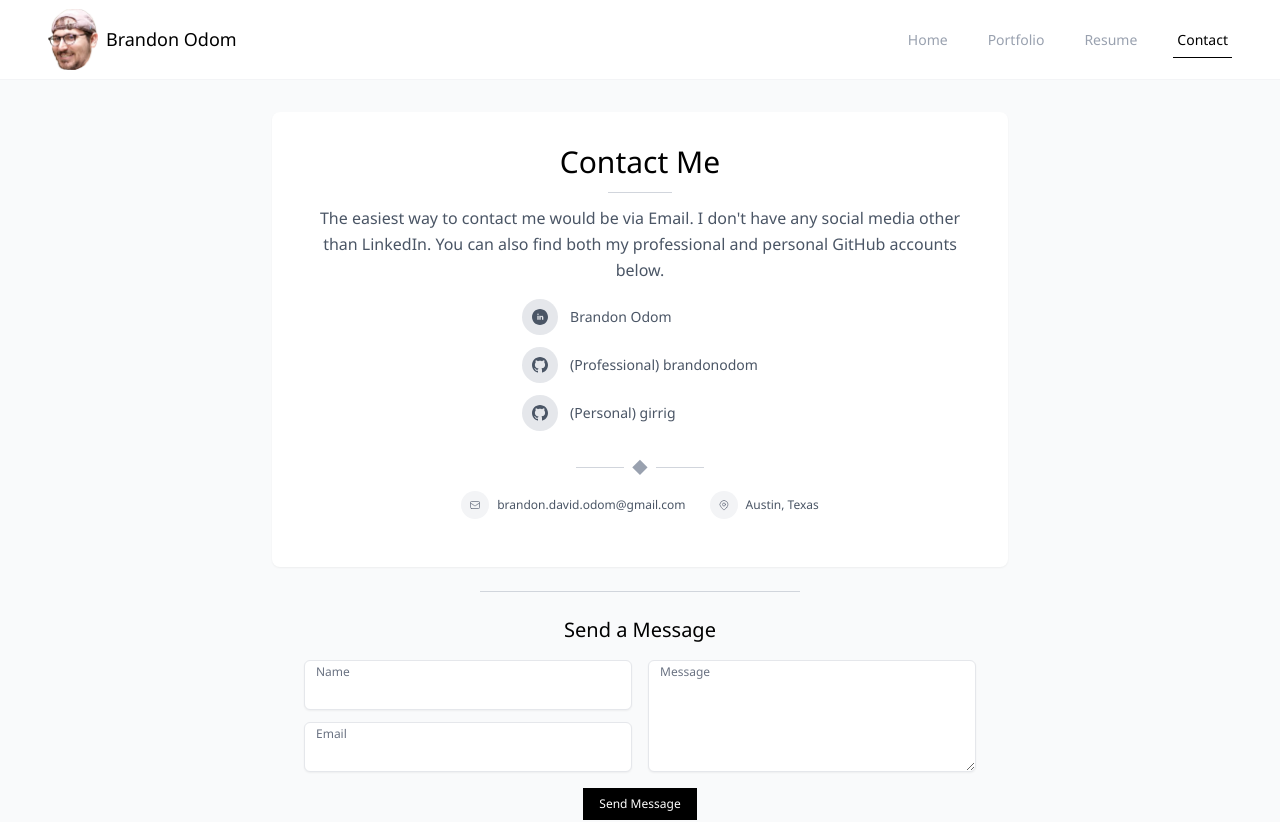
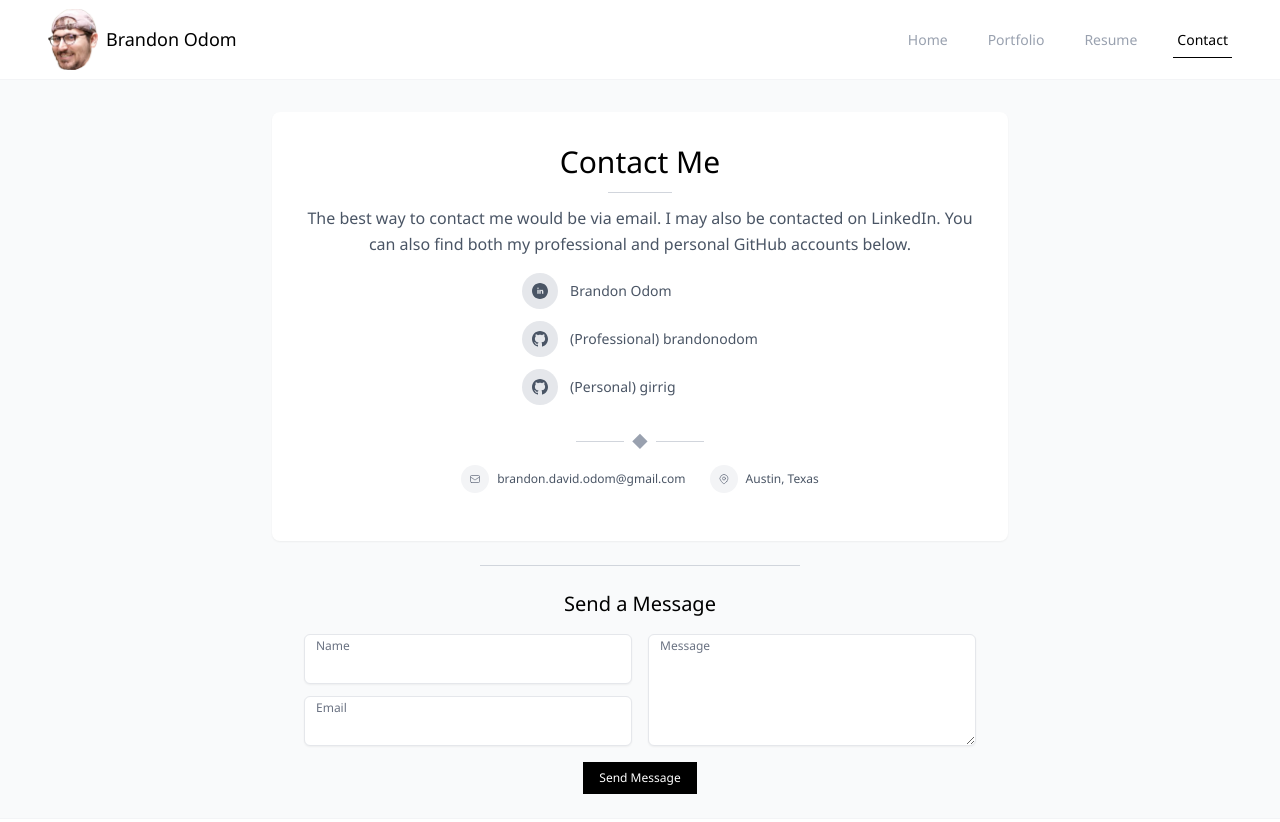
Before and after one commit to girrig/brandonodom.com, a Next.js app in the folder brandonodom.com/: page /contact in a window 1280 px wide. Shown: the top 822 px of the page. Built offline with nearby package versions, Linux system fonts and the light colour scheme.

Commit message:
Small text changes on the Contact Page

```diff
--- a/brandonodom.com/app/(root)/contact/page.tsx
+++ b/brandonodom.com/app/(root)/contact/page.tsx
@@ -10,14 +10,14 @@ const page = () => {
             <h1 className="text-2xl sm:text-3xl font-light mb-3">Contact Me</h1>
             <div className="h-px w-16 bg-gray-300 mb-3 mx-auto"></div>
             <p className="text-gray-600 max-w-2xl mx-auto text-sm sm:text-base leading-relaxed mb-4">
-              The easiest way to contact me would be via{" "}
+              The best way to contact me would be via{" "}
               <a
                 href="mailto:brandon.david.odom@gmail.com"
                 className="text-gray-600 hover:text-blue-600 transition-colors"
               >
-                Email
+                email
               </a>
-              . I don&apos;t have any social media other than{" "}
+              . I may also be contacted on{" "}
               <a
                 href="https://www.linkedin.com/in/brandonodom/"
                 target="_blank"
```
